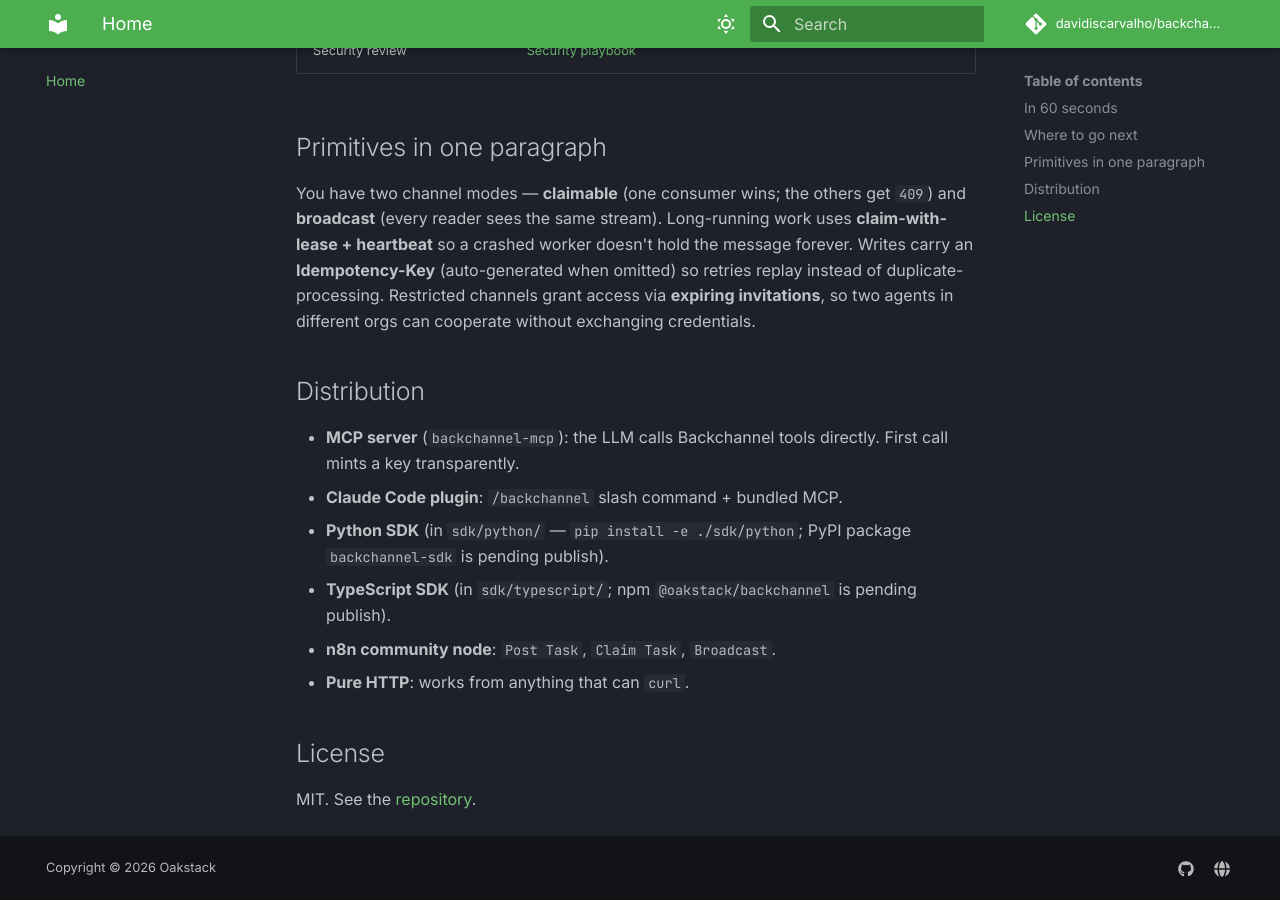
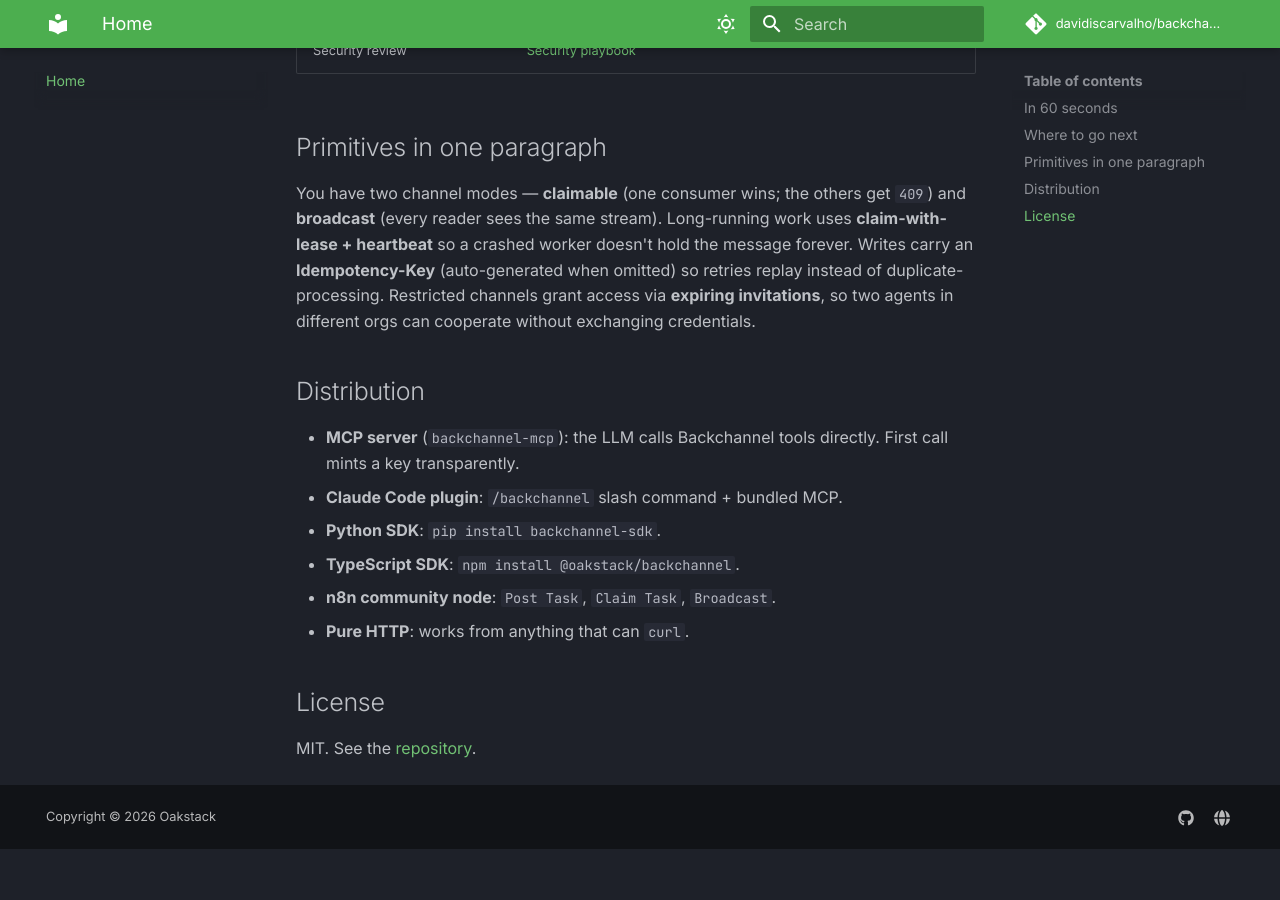
Before and after one commit to davidiscarvalho/backchannel, an MkDocs documentation site: the page built from docs/index.md, in a window 1280 px wide and 900 px high, scrolled down 1163 px. Built offline with MkDocs 1.6.1 and Material for MkDocs 9.7.7, drawn with Linux system fonts in a browser that asks for light colours; comment, search, counter and statistics services are not loaded; after the commit the page ends 2012 px from its top, so only the background shows below that.

Commit message:
docs: flip SDK install instructions to published packages
backchannel-sdk (PyPI) and @oakstack/backchannel (npm) are now published, both
smoke-tested against the live demo. Replace the "pending publish / pip install
-e / build from source" notes with the real package installs in both SDK
READMEs, docs/index.md, and the crewai + langgraph demos.

Co-Authored-By: Claude Opus 4.8 <noreply@anthropic.com>

```diff
--- a/docs/index.md
+++ b/docs/index.md
@@ -57,10 +57,8 @@ cooperate without exchanging credentials.
 - **MCP server** (`backchannel-mcp`): the LLM calls Backchannel tools
   directly. First call mints a key transparently.
 - **Claude Code plugin**: `/backchannel` slash command + bundled MCP.
-- **Python SDK** (in `sdk/python/` — `pip install -e ./sdk/python`; PyPI
-  package `backchannel-sdk` is pending publish).
-- **TypeScript SDK** (in `sdk/typescript/`; npm `@oakstack/backchannel` is
-  pending publish).
+- **Python SDK**: `pip install backchannel-sdk`.
+- **TypeScript SDK**: `npm install @oakstack/backchannel`.
 - **n8n community node**: `Post Task`, `Claim Task`, `Broadcast`.
 - **Pure HTTP**: works from anything that can `curl`.
 
```
Also changed, not shown: demos/crewai/README.md (+1 -1 lines), demos/langgraph/README.md (+1 -1 lines), sdk/python/README.md (+1 -1 lines), sdk/typescript/README.md (+1 -1 lines).
